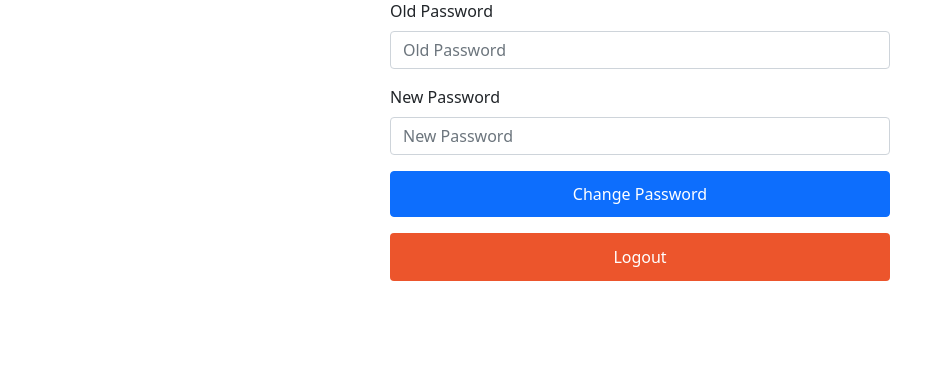
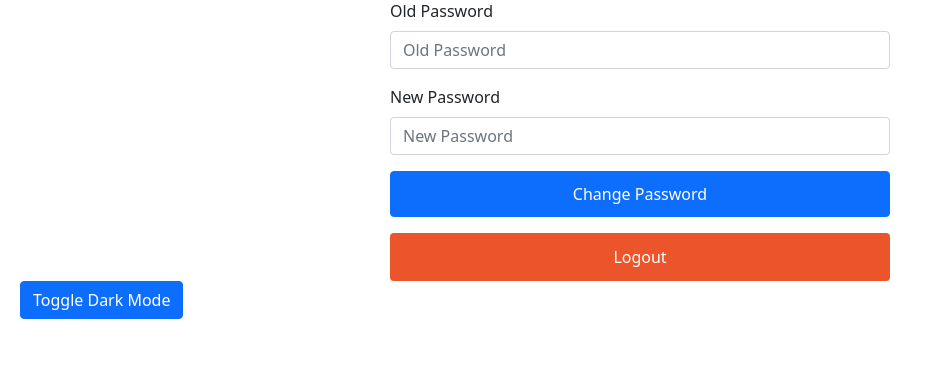
Before and after one commit to ch-dev02/comp2011cwk3, a Flask app: page /profile in a window 1280 px wide. Shown: the part 159-540 px from the top of the page, without its empty margins (0-933 px from the left). Run offline with Flask 2, Linux system fonts and the light colour scheme; a user stored in the database is signed in; parts of the project's set-up code (start-up, migrations or seed data) failed here and were passed over; some libraries are stand-ins or nearby versions.

Commit message:
Update profile.html

```diff
--- a/app/templates/profile.html
+++ b/app/templates/profile.html
@@ -16,4 +16,19 @@
 </form>
 <p id="profile-logout"><a href="/logout" id="profile-logout-btn">Logout</a></p>
 
+<form id="toggle-dark-form">
+    <button type="submit" class="btn btn-primary" id="toggle-dark-btn" onclick="ToggleDark();">Toggle Dark Mode</button>
+</form>
+
+<script>
+    function ToggleDark() {
+        var theme = localStorage.getItem("theme");
+        if (theme && theme == "dark") {
+            localStorage.setItem("theme", "light");
+        } else {
+            localStorage.setItem("theme", "dark");
+        }
+    }
+</script>
+
 {% endblock %}
```
